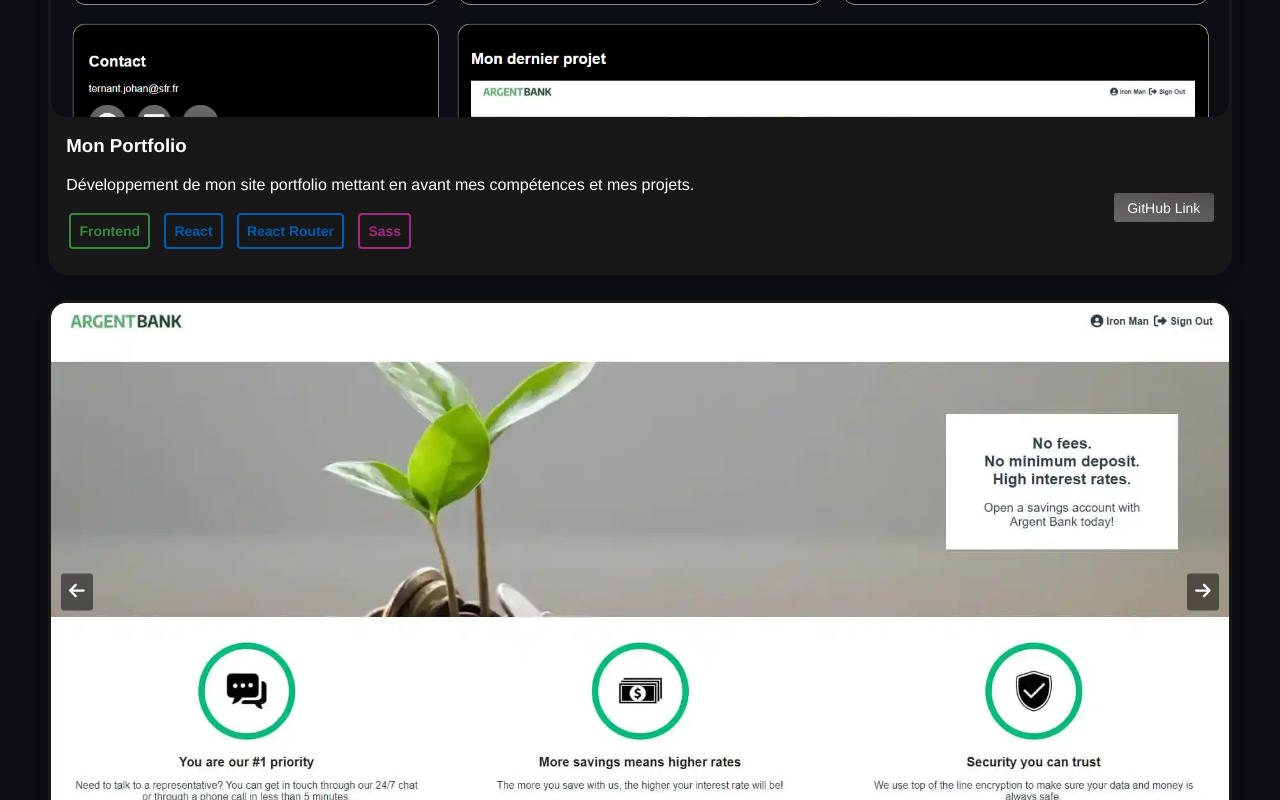
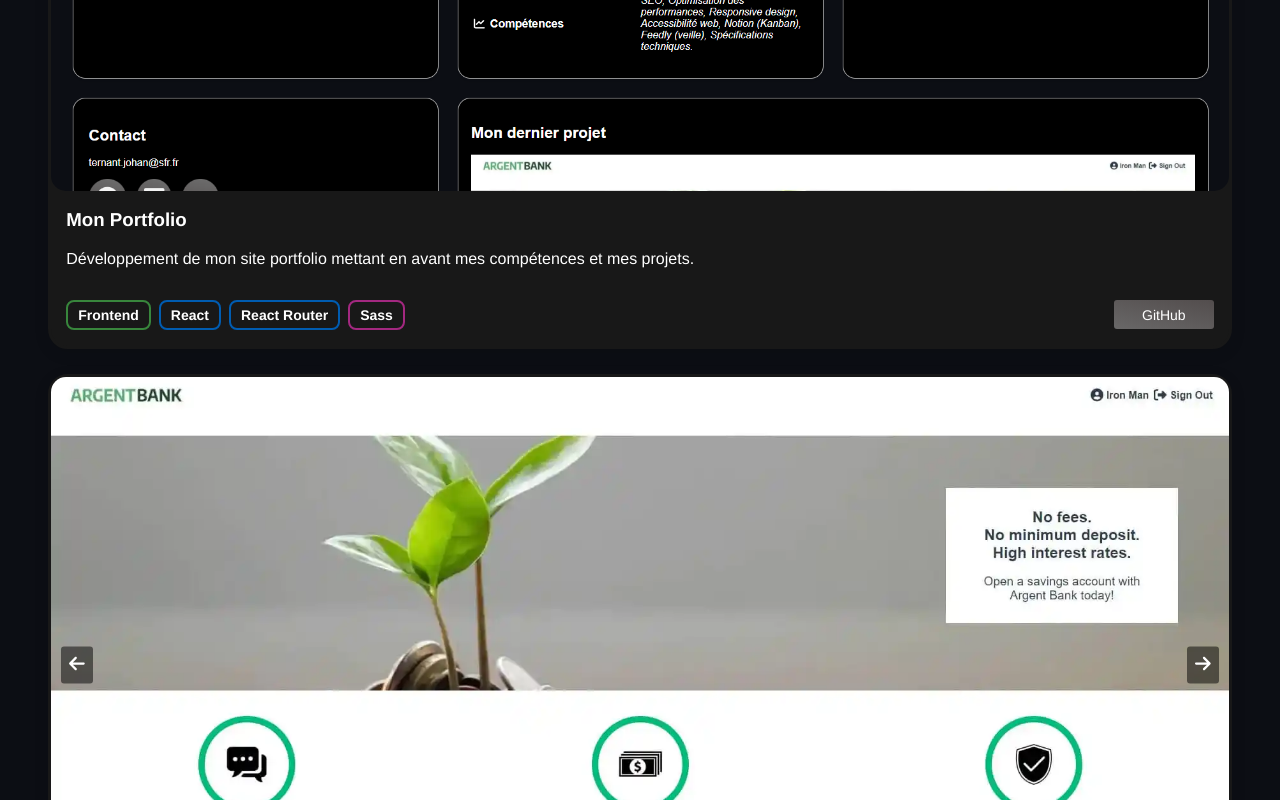
Before and after one commit to Johan-Tnt/Mon-Portfolio-Johan-Ternant, a React (Vite) app in the folder portfolio-johan-ternant/: page /projects in a window 1280 px wide. Shown: the part 780-1580 px from the top of the page. Built offline with nearby package versions, Linux system fonts and the light colour scheme.

Commit message:
Bento Design for Header and Footer + Fixed accessibility errors for Projects images and slider buttons.

```diff
--- a/portfolio-johan-ternant/src/components/pages/projects.jsx
+++ b/portfolio-johan-ternant/src/components/pages/projects.jsx
@@ -9,10 +9,15 @@ const projects = [
       "Développement de mon site portfolio mettant en avant mes compétences et mes projets.",
     tags: ["Frontend", "React", "React Router", "Sass"],
     images: [
-      "./src/assets/img-jpg-cp/Mon-Portfolio-1.png",
-      "./src/assets/img-jpg-cp/Mon-Portfolio-2.png",
+      {
+        src: "./src/assets/img-jpg-cp/Mon-Portfolio-1.png",
+        alt: "Aperçu de la page d'accueil du portfolio de Johan Ternant",
+      },
+      {
+        src: "./src/assets/img-jpg-cp/Mon-Portfolio-2.png",
+        alt: "Présentation des projets sur le portfolio de Johan Ternant",
+      },
     ],
-    alt: "Portfolio Johan Ternant",
     githubLink: "https://github.com/Johan-Tnt/Mon-Portfolio-Johan-Ternant",
   },
   {
@@ -21,14 +26,31 @@ const projects = [
       "Application bancaire avec authentification, gestion des transactions et communication avec une API REST.",
     tags: ["Frontend", "Backend", "React", "React Router", "Redux", "Sass"],
     images: [
-      "./src/assets/img-webp-cp/Argent-Bank-1-new.webp",
-      "./src/assets/img-webp-cp/Argent-Bank-2-new.webp",
-      "./src/assets/img-webp-cp/Argent-Bank-3-new.webp",
-      "./src/assets/img-webp-cp/Argent-Bank-API-Swagger-Editor-1-new.webp",
-      "./src/assets/img-webp-cp/Argent-Bank-API-Swagger-Editor-2-new.webp",
-      "./src/assets/img-webp-cp/Argent-Bank-API-Swagger-Editor-3-new.webp",
+      {
+        src: "./src/assets/img-webp-cp/Argent-Bank-1-new.webp",
+        alt: "Page de connexion de l'application bancaire",
+      },
+      {
+        src: "./src/assets/img-webp-cp/Argent-Bank-2-new.webp",
+        alt: "Tableau de bord utilisateur avec transactions",
+      },
+      {
+        src: "./src/assets/img-webp-cp/Argent-Bank-3-new.webp",
+        alt: "Interface de gestion des comptes",
+      },
+      {
+        src: "./src/assets/img-webp-cp/Argent-Bank-API-Swagger-Editor-1-new.webp",
+        alt: "Documentation API avec Swagger",
+      },
+      {
+        src: "./src/assets/img-webp-cp/Argent-Bank-API-Swagger-Editor-2-new.webp",
+        alt: "Interface d'édition de l'API avec Swagger",
+      },
+      {
+        src: "./src/assets/img-webp-cp/Argent-Bank-API-Swagger-Editor-3-new.webp",
+        alt: "Exemple de réponse de l'API pour les transactions",
+      },
     ],
-    alt: "Argent Bank",
     githubLink:
       "https://github.com/Johan-Tnt/Ternant_Johan_n_11_Implementez_le_front_end_d_une_application_bancaire_avec_React",
   },
@@ -38,14 +60,31 @@ const projects = [
       "Débogage et optimisation d’une application de gestion d’événements.",
     tags: ["Frontend", "React Dev Tools"],
     images: [
-      "./src/assets/img-webp-cp/724Events-1-new.webp",
-      "./src/assets/img-webp-cp/724Events-2-new.webp",
-      "./src/assets/img-webp-cp/724Events-3-new.webp",
-      "./src/assets/img-webp-cp/724Events-4-new.webp",
-      "./src/assets/img-webp-cp/724Events-5-new.webp",
-      "./src/assets/img-webp-cp/724Events-6-new.webp",
+      {
+        src: "./src/assets/img-webp-cp/724Events-1-new.webp",
+        alt: "Page d'accueil de l'application de gestion d'événements",
+      },
+      {
+        src: "./src/assets/img-webp-cp/724Events-2-new.webp",
+        alt: "Vue d'ensemble des événements en cours",
+      },
+      {
+        src: "./src/assets/img-webp-cp/724Events-3-new.webp",
+        alt: "Interface utilisateur pour la gestion des événements",
+      },
+      {
+        src: "./src/assets/img-webp-cp/724Events-4-new.webp",
+        alt: "Calendrier de gestion des événements",
+      },
+      {
+        src: "./src/assets/img-webp-cp/724Events-5-new.webp",
+        alt: "Édition des événements dans l'application",
+      },
+      {
+        src: "./src/assets/img-webp-cp/724Events-6-new.webp",
+        alt: "Vue sur les détails d'un événement",
+      },
     ],
-    alt: "724Events",
     githubLink:
       "https://github.com/Johan-Tnt/Ternant_Johan_n_10_Debuggez_le_site_d_une_agence_d_evenementiel",
   },
@@ -63,14 +102,31 @@ const projects = [
       "Test with enriched results",
     ],
     images: [
-      "./src/assets/img-webp-cp/Nina-Carducci-1-new.webp",
-      "./src/assets/img-webp-cp/Nina-Carducci-2-new.webp",
-      "./src/assets/img-webp-cp/Nina-Carducci-3-new.webp",
-      "./src/assets/img-webp-cp/Nina-Carducci-4-new.webp",
-      "./src/assets/img-webp-cp/Nina-Carducci-5-new.webp",
-      "./src/assets/img-webp-cp/Nina-Carducci-6-new.webp",
+      {
+        src: "./src/assets/img-webp-cp/Nina-Carducci-1-new.webp",
+        alt: "Page d'accueil du site de photographe Nina Carducci",
+      },
+      {
+        src: "./src/assets/img-webp-cp/Nina-Carducci-2-new.webp",
+        alt: "Optimisation du site pour le référencement SEO",
+      },
+      {
+        src: "./src/assets/img-webp-cp/Nina-Carducci-3-new.webp",
+        alt: "Audit des performances du site avec Lighthouse",
+      },
+      {
+        src: "./src/assets/img-webp-cp/Nina-Carducci-4-new.webp",
+        alt: "Contrôle de l'accessibilité avec l'outil Wave",
+      },
+      {
+        src: "./src/assets/img-webp-cp/Nina-Carducci-5-new.webp",
+        alt: "Analyse de contraste des couleurs sur le site",
+      },
+      {
+        src: "./src/assets/img-webp-cp/Nina-Carducci-6-new.webp",
+        alt: "Test d'accessibilité avec résultats enrichis",
+      },
     ],
-    alt: "Nina Carducci",
     githubLink:
       "https://github.com/Johan-Tnt/Ternant_Johan_n_9_Optimisez_le_referencement_d_un_site_de_photographe",
   },
@@ -80,12 +136,23 @@ const projects = [
       "Plateforme de location immobilière avec affichage dynamique des annonces.",
     tags: ["Frontend", "Backend", "React", "React Router", "Sass"],
     images: [
-      "./src/assets/img-webp-cp/Kasa-1-new.webp",
-      "./src/assets/img-webp-cp/Kasa-2-new.webp",
-      "./src/assets/img-webp-cp/Kasa-3-new.webp",
-      "./src/assets/img-webp-cp/Kasa-4-new.webp",
+      {
+        src: "./src/assets/img-webp-cp/Kasa-1-new.webp",
+        alt: "Page d'accueil de la plateforme Kasa",
+      },
+      {
+        src: "./src/assets/img-webp-cp/Kasa-2-new.webp",
+        alt: "Annonces immobilières listées sur Kasa",
+      },
+      {
+        src: "./src/assets/img-webp-cp/Kasa-3-new.webp",
+        alt: "Détails d'une annonce sur la plateforme Kasa",
+      },
+      {
+        src: "./src/assets/img-webp-cp/Kasa-4-new.webp",
+        alt: "Affichage dynamique des annonces sur Kasa",
+      },
     ],
-    alt: "Kasa",
     githubLink:
       "https://github.com/Johan-Tnt/Ternant_Johan_n_8_Creez_une_application_web_de_location_immobiliere_avec_React",
   },
@@ -101,26 +168,79 @@ const projects = [
       "Veille",
     ],
     images: [
-      "./src/assets/img-webp-cp/Menu-Maker-1-new.webp",
-      "./src/assets/img-webp-cp/Menu-Maker-2-new.webp",
-      "./src/assets/img-webp-cp/Menu-Maker-3-new.webp",
-      "./src/assets/img-webp-cp/Menu-Maker-4-new.webp",
-      "./src/assets/img-webp-cp/Menu-Maker-5-new.webp",
-      "./src/assets/img-webp-cp/Menu-Maker-6-new.webp",
-      "./src/assets/img-webp-cp/Menu-Maker-7-new.webp",
-      "./src/assets/img-webp-cp/Menu-Maker-8-new.webp",
-      "./src/assets/img-webp-cp/Menu-Maker-9-new.webp",
-      "./src/assets/img-webp-cp/Menu-Maker-10-new.webp",
-      "./src/assets/img-webp-cp/Menu-Maker-11-new.webp",
-      "./src/assets/img-webp-cp/Menu-Maker-12-new.webp",
-      "./src/assets/img-webp-cp/Menu-Maker-13-new.webp",
-      "./src/assets/img-webp-cp/Menu-Maker-14-new.webp",
-      "./src/assets/img-webp-cp/Menu-Maker-15-new.webp",
-      "./src/assets/img-webp-cp/Menu-Maker-16-new.webp",
-      "./src/assets/img-webp-cp/Menu-Maker-17-new.webp",
-      "./src/assets/img-webp-cp/Menu-Maker-18-new.webp",
+      {
+        src: "./src/assets/img-webp-cp/Menu-Maker-1-new.webp",
+        alt: "Interface principale de l'outil Menu Maker",
+      },
+      {
+        src: "./src/assets/img-webp-cp/Menu-Maker-2-new.webp",
+        alt: "Page de gestion des menus sur Menu Maker",
+      },
+      {
+        src: "./src/assets/img-webp-cp/Menu-Maker-3-new.webp",
+        alt: "Ajout d'un nouveau menu dans Menu Maker",
+      },
+      {
+        src: "./src/assets/img-webp-cp/Menu-Maker-4-new.webp",
+        alt: "Interface de suivi des spécifications techniques",
+      },
+      {
+        src: "./src/assets/img-webp-cp/Menu-Maker-5-new.webp",
+        alt: "Suivi Kanban des tâches dans Menu Maker",
+      },
+      {
+        src: "./src/assets/img-webp-cp/Menu-Maker-6-new.webp",
+        alt: "Page de gestion des commandes sur Menu Maker",
+      },
+      {
+        src: "./src/assets/img-webp-cp/Menu-Maker-7-new.webp",
+        alt: "Visualisation des statistiques de menus dans Menu Maker",
+      },
+      {
+        src: "./src/assets/img-webp-cp/Menu-Maker-8-new.webp",
+        alt: "Gestion des préférences d'utilisateur sur Menu Maker",
+      },
+      {
+        src: "./src/assets/img-webp-cp/Menu-Maker-9-new.webp",
+        alt: "Téléchargement des fichiers depuis Menu Maker",
+      },
+      {
+        src: "./src/assets/img-webp-cp/Menu-Maker-10-new.webp",
+        alt: "Écran d'édition des spécifications d'un menu",
+      },
+      {
+        src: "./src/assets/img-webp-cp/Menu-Maker-11-new.webp",
+        alt: "Vue sur l'interface de planification des menus",
+      },
+      {
+        src: "./src/assets/img-webp-cp/Menu-Maker-12-new.webp",
+        alt: "Page d'exportation des données dans Menu Maker",
+      },
+      {
+        src: "./src/assets/img-webp-cp/Menu-Maker-13-new.webp",
+        alt: "Interface de modification d'un menu existant",
+      },
+      {
+        src: "./src/assets/img-webp-cp/Menu-Maker-14-new.webp",
+        alt: "Écran de validation des menus dans Menu Maker",
+      },
+      {
+        src: "./src/assets/img-webp-cp/Menu-Maker-15-new.webp",
+        alt: "Vue de l'interface de révision des spécifications",
+      },
+      {
+        src: "./src/assets/img-webp-cp/Menu-Maker-16-new.webp",
+        alt: "Suivi des tâches de développement dans Menu Maker",
+      },
+      {
+        src: "./src/assets/img-webp-cp/Menu-Maker-17-new.webp",
+        alt: "Vue détaillée des menus dans Menu Maker",
+      },
+      {
+        src: "./src/assets/img-webp-cp/Menu-Maker-18-new.webp",
+        alt: "Page de gestion des utilisateurs dans Menu Maker",
+      },
     ],
-    alt: "Menu Maker by Qwenta",
     folderLink: "./public/menu-maker/menu-maker.zip",
   },
   {
@@ -129,15 +249,35 @@ const projects = [
       "Création d’un site dynamique pour une architecte d’intérieur.",
     tags: ["Frontend", "Backend", "JavaScript", "HTML", "CSS"],
     images: [
-      "./src/assets/img-webp-cp/Sophie-Bluel-1-new.webp",
-      "./src/assets/img-webp-cp/Sophie-Bluel-2-new.webp",
-      "./src/assets/img-webp-cp/Sophie-Bluel-3-new.webp",
-      "./src/assets/img-webp-cp/Sophie-Bluel-4-new.webp",
-      "./src/assets/img-webp-cp/Sophie-Bluel-5-new.webp",
-      "./src/assets/img-webp-cp/Sophie-Bluel-6-new.webp",
-      "./src/assets/img-webp-cp/Sophie-Bluel-7-new.webp",
+      {
+        src: "./src/assets/img-webp-cp/Sophie-Bluel-1-new.webp",
+        alt: "Page d'accueil du site de Sophie Bluel",
+      },
+      {
+        src: "./src/assets/img-webp-cp/Sophie-Bluel-2-new.webp",
+        alt: "Détails des services d'architecture d'intérieur",
+      },
+      {
+        src: "./src/assets/img-webp-cp/Sophie-Bluel-3-new.webp",
+        alt: "Portfolio des réalisations de Sophie Bluel",
+      },
+      {
+        src: "./src/assets/img-webp-cp/Sophie-Bluel-4-new.webp",
+        alt: "Interface de contact sur le site de Sophie Bluel",
+      },
+      {
+        src: "./src/assets/img-webp-cp/Sophie-Bluel-5-new.webp",
+        alt: "Page des projets réalisés par Sophie Bluel",
+      },
+      {
+        src: "./src/assets/img-webp-cp/Sophie-Bluel-6-new.webp",
+        alt: "Visualisation des projets d'architecture d'intérieur",
+      },
+      {
+        src: "./src/assets/img-webp-cp/Sophie-Bluel-7-new.webp",
+        alt: "Portfolio des projets d'architecture d'intérieur de Sophie Bluel",
+      },
     ],
-    alt: "Sophie Bluel",
     githubLink:
       "https://github.com/Johan-Tnt/Ternant_Johan_n_6_Creez_une_page_web_dynamique_avec_JavaScript_21_02_2024",
   },
@@ -147,24 +287,41 @@ const projects = [
       "Développement d’un site mobile-first pour des restaurants, avec animations CSS.",
     tags: ["Frontend", "HTML", "Sass"],
     images: [
-      "./src/assets/img-webp-cp/OhMyFood-1-new.webp",
-      "./src/assets/img-webp-cp/OhMyFood-2-new.webp",
-      "./src/assets/img-webp-cp/OhMyFood-3-new.webp",
-      "./src/assets/img-webp-cp/OhMyFood-4-new.webp",
+      {
+        src: "./src/assets/img-webp-cp/OhMyFood-1-new.webp",
+        alt: "Page d'accueil du site OhMyFood",
+      },
+      {
+        src: "./src/assets/img-webp-cp/OhMyFood-2-new.webp",
+        alt: "Sélection de plats sur OhMyFood",
+      },
+      {
+        src: "./src/assets/img-webp-cp/OhMyFood-3-new.webp",
+        alt: "Interface de commande sur OhMyFood",
+      },
+      {
+        src: "./src/assets/img-webp-cp/OhMyFood-4-new.webp",
+        alt: "Page de confirmation de commande sur OhMyFood",
+      },
     ],
-    alt: "OhMyFood",
     githubLink:
       "https://github.com/Johan-Tnt/Ternant_Johan_n_4_Am-liorez_l_interface_d_un_site_mobile_avec_des_animations_CSS_27_11_2023",
   },
+
   {
     title: "Booki",
     description: "Développement d’un site desktop-first pour un hôtel.",
     tags: ["Frontend", "HTML", "CSS"],
     images: [
-      "./src/assets/img-webp-cp/Booki-1-new.webp",
-      "./src/assets/img-webp-cp/Booki-2-new.webp",
+      {
+        src: "./src/assets/img-webp-cp/Booki-1-new.webp",
+        alt: "Page d'accueil du site Booki",
+      },
+      {
+        src: "./src/assets/img-webp-cp/Booki-2-new.webp",
+        alt: "Page de réservation de chambres sur Booki",
+      },
     ],
-    alt: "Booki",
     githubLink: "",
   },
 ];
@@ -204,7 +361,27 @@ const Projects = () => {
         <div className="section_projects">
           {projects.map((project, index) => (
             <div className="list_projects" key={index}>
-              <div className="buttons_container">
+              <Slider
+                images={project.images.map((image) => ({
+                  src: image.src,
+                  alt: image.alt,
+                }))}
+              />
+              <div className="projects_description">
+                <h3>{project.title}</h3>
+                <p className="button_projects_lf">{project.description}</p>
+                <aside className="projet-footer-container">
+                  <ul className="project-tags">
+                    {project.tags.map((tag) => (
+                      <li
+                        key={tag}
+                        className="tag"
+                        style={{ borderColor: tagColors[tag] || "grey" }}
+                      >
+                        {tag}
+                      </li>
+                    ))}
+                  </ul>
                   {project.githubLink && (
                     <a
                       href={project.githubLink}
@@ -212,7 +389,7 @@ const Projects = () => {
                       target="_blank"
                       rel="noopener noreferrer"
                     >
-                    <p>GitHub Link</p>
+                      GitHub
                     </a>
                   )}
                   {project.folderLink && (
@@ -223,32 +400,10 @@ const Projects = () => {
                       rel="noopener noreferrer"
                       download
                     >
-                    <p>Download Files</p>
+                      Download Files
                     </a>
                   )}
-              </div>
-              <Slider images={project.images} alt={project.alt} />
-              <div className="projects_description">
-                <h3>{project.title}</h3>
-                <p className="button_projects_lf">{project.description}</p>
-                <div className="tags_container">
-                  {project.tags.map((tag) => (
-                    <span
-                      key={tag}
-                      className="tag"
-                      style={{
-                        border: `2px solid ${tagColors[tag] || "grey"}`,
-                        color: tagColors[tag] || "grey",
-                        padding: "0.5rem",
-                        margin: "0.2rem",
-                        borderRadius: "4px",
-                        fontWeight: "bold",
-                      }}
-                    >
-                      {tag}
-                    </span>
-                  ))}
-                </div>
+                </aside>
               </div>
             </div>
           ))}
--- a/portfolio-johan-ternant/src/sass/header.scss
+++ b/portfolio-johan-ternant/src/sass/header.scss
@@ -4,6 +4,12 @@
   align-items: center;
   background-color: #282828;
   height: 200px;
+  border: 1px solid #ccc;
+  border-radius: 20px;
+  //margin: 40px;
+  margin-top: 30px;
+  margin-left: 25px;
+  margin-right: 25px;
 }
 .header nav a {
   display: flex;
--- a/portfolio-johan-ternant/src/sass/projects.scss
+++ b/portfolio-johan-ternant/src/sass/projects.scss
@@ -4,12 +4,19 @@
   display: flex;
   flex-wrap: wrap;
   justify-content: center;
+  margin-bottom: 30px;
 }
 .projects_title {
   display: flex;
   justify-content: center;
   margin-top: 30px;
   margin-bottom: 20px;
+  border: 1px solid #ccc;
+  border-radius: 20px;
+  margin-left: 25px;
+  margin-right: 25px;
+  background-color: black;
+  padding: 20px;
 }
 .button_projects {
   text-decoration: none;
@@ -48,11 +55,12 @@
   justify-content: center;
   color: white;
   font-size: 14px;
-  position: absolute;
-  top: 10px;
-  left: 10px;
+  //position: absolute;
+  //top: 10px;
+  //left: 10px;
   z-index: 20; // Plus élevé que celui du slider
   transition: transform 0.2s ease-in-out, box-shadow 0.2s ease-in-out;
+  margin-right: 15px;
 
   &:hover {
     transform: scale(1.05);
@@ -61,29 +69,39 @@
 }
 
 //Boutons de couleur pour langages et frameworks utilisés lors des projets
-.tags_container {
+.projet-footer-container {
+  display: flex;
+  align-items: center;
+  //justify-content: space-between;
+  //margin-top: 10px;
+  //gap: 10px;
+}
+
+.project-tags {
   display: flex;
   flex-wrap: wrap;
   gap: 8px;
-  margin-top: 10px;
-  margin-bottom: 20px;
+  flex: 1; // Pour occuper toute la largeur dispo
+  padding: 0;
+  list-style: none;
 }
 
 .tag {
   padding: 5px 10px;
+  border: 2px solid;
   border-radius: 8px;
   font-size: 14px;
   font-weight: bold;
-  color: white;
-  display: inline-block;
+  //color: white;
+  //display: inline-block;
 }
 
 //Media queries
-@media (min-width: 768px) {
+/*@media (min-width: 768px) {
   .button_link_projects {
     right: 15px;
     bottom: 50px;
     left: auto;
     top: auto;
   }
-}
+}*/
```
Also changed, not shown: portfolio-johan-ternant/src/components/pages/home.jsx (+3 -6 lines), portfolio-johan-ternant/src/components/slider.jsx (+14 -5 lines), portfolio-johan-ternant/src/sass/footer.scss (+8 -2 lines), portfolio-johan-ternant/src/sass/home.scss (+5 -4 lines), 1 other file (tests, documents, lock files or other folders). Lines whose indentation alone changed are shown as unchanged.
